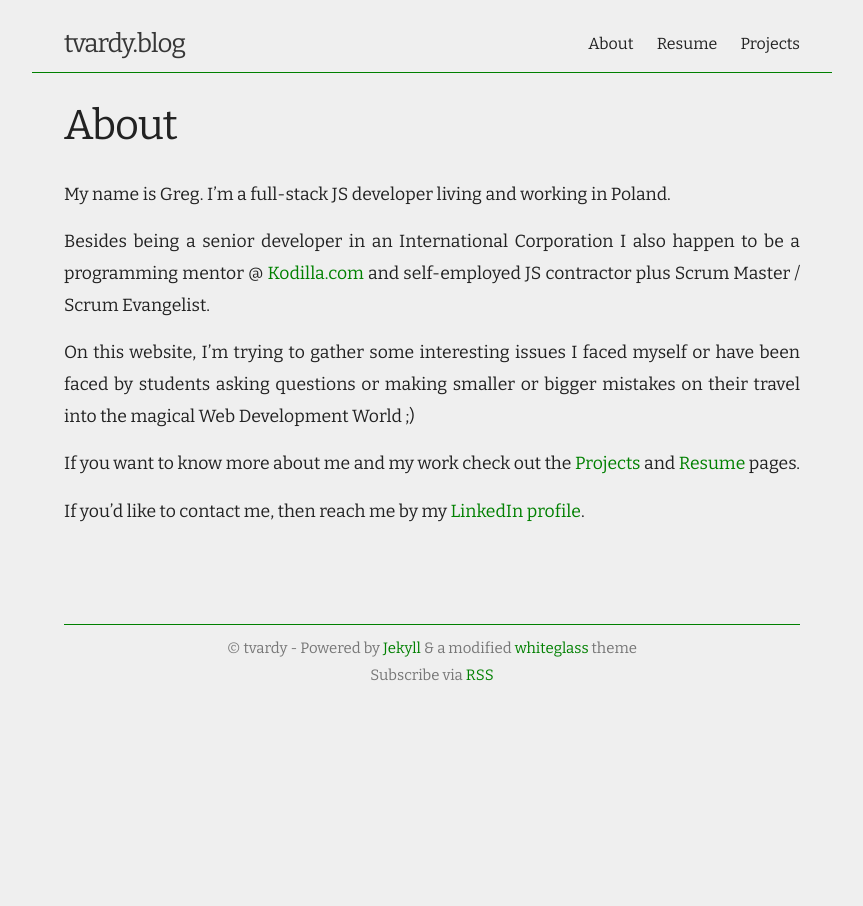
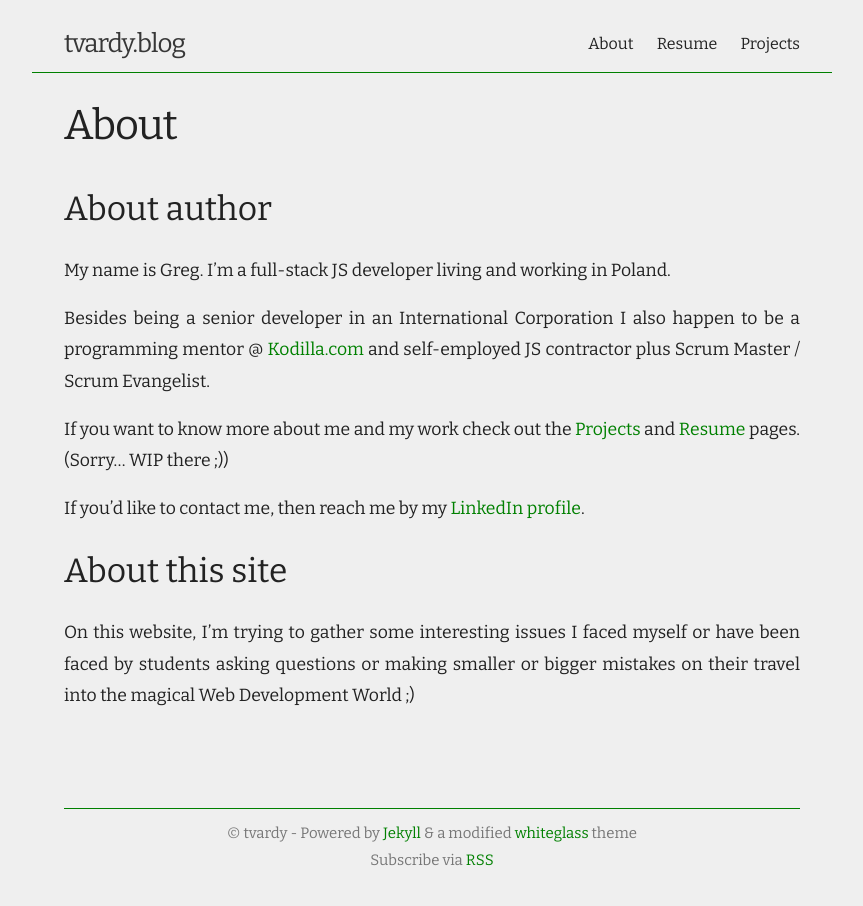
Before and after one commit to tvardy/personal-website, a Jekyll site: the page built from about.md, in a window 1280 px wide. Shown: the whole page, without its empty margins (208-1071 px from the left). Built offline with Jekyll 4.4.1, drawn with Linux system fonts in a browser that asks for light colours.

Commit message:
feat(about): revamp existing text (divide into two sections)

```diff
--- a/about.md
+++ b/about.md
@@ -2,12 +2,23 @@
 title: About
 permalink: /about
 ---
+## About author
+
 My name is Greg. I'm a full-stack JS developer living and working in Poland.
 
-Besides being a senior developer in an International Corporation I also happen to be a programming mentor @ [Kodilla.com](https://kodilla.com) and self-employed JS contractor plus  Scrum Master / Scrum Evangelist.
+Besides being a senior developer in an International Corporation I also happen to be
+a programming mentor @ [Kodilla.com](https://kodilla.com) and self-employed JS contractor
+plus Scrum Master / Scrum Evangelist.
 
-On this website, I'm trying to gather some interesting issues I faced myself or have been faced by students asking questions or making smaller or bigger mistakes on their travel into the magical Web Development World ;)
+If you want to know more about me and my work check out the [Projects](/projects)
+and [Resume](/resume) pages. (Sorry... WIP there ;))
 
-If you want to know more about me and my work check out the [Projects](/projects) and [Resume](/resume) pages.
+If you'd like to contact me, then reach me by
+my [LinkedIn profile](https://pl.linkedin.com/in/grzegorz-twardowski-7b1082b2).
 
-If you'd like to contact me, then reach me by my [LinkedIn profile](https://pl.linkedin.com/in/grzegorz-twardowski-7b1082b2).
+
+## About this site
+
+On this website, I'm trying to gather some interesting issues I faced myself
+or have been faced by students asking questions or making smaller or bigger mistakes
+on their travel into the magical Web Development World ;)
```
